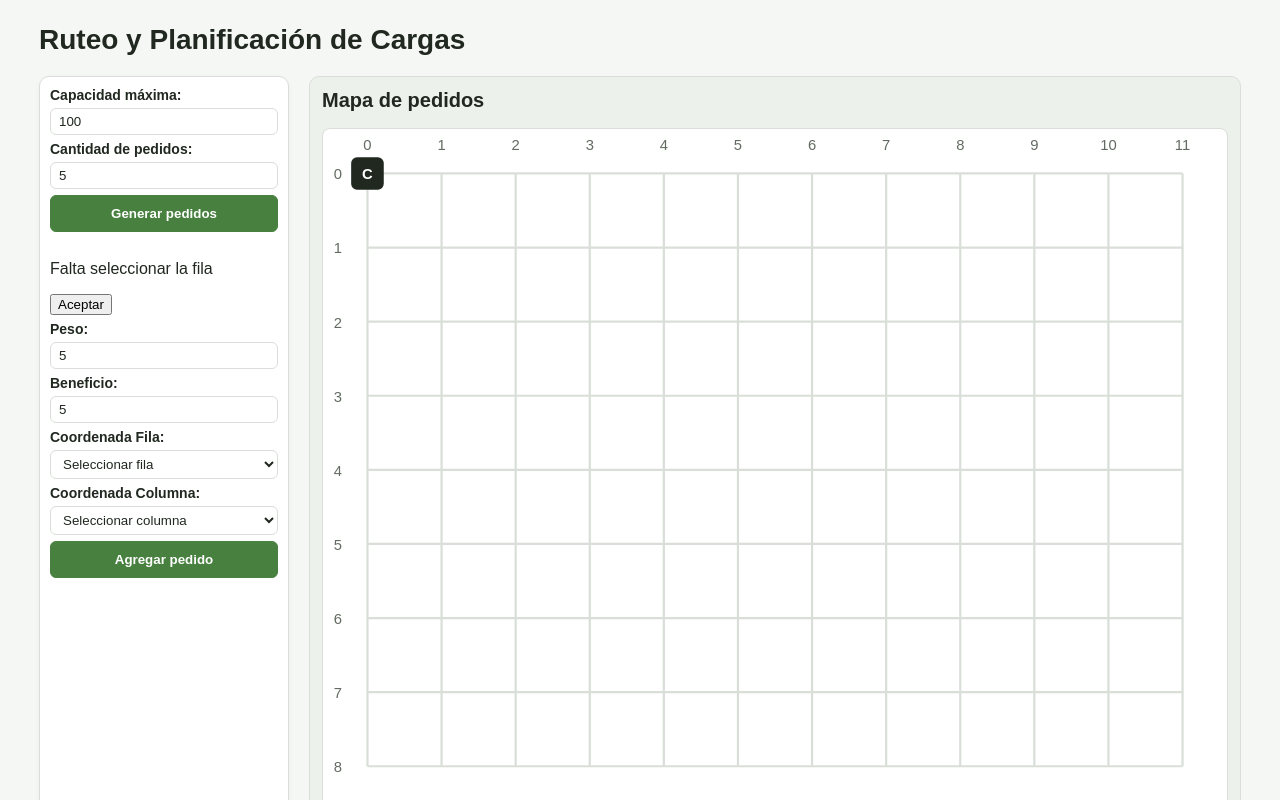
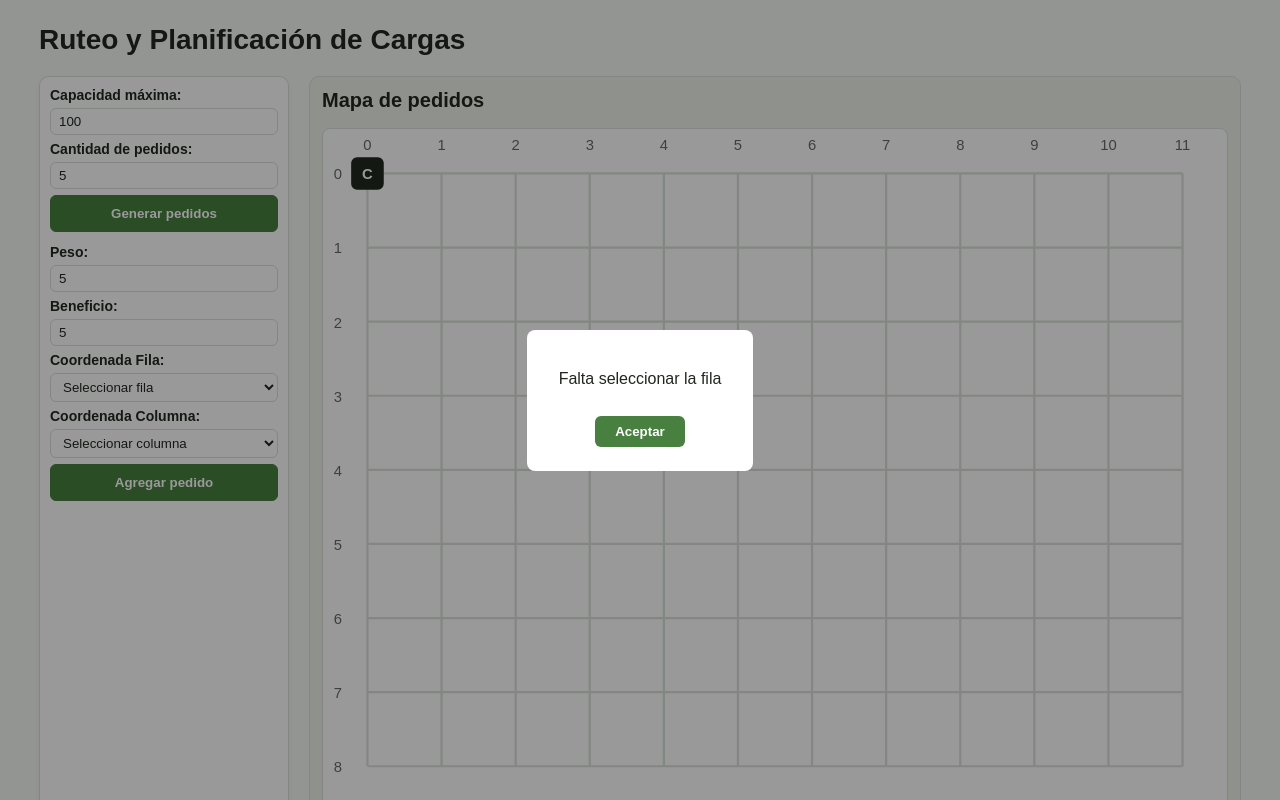
Before and after one commit to Maykel-Poveda-Paniagua/Proyecto1_Ruteo_PlanificacionDeCargas, a React (Vite) app: page / in a window 1280 px wide. Both pictures are taken after typing "5", "5" into the empty fields and a click on the button "Agregar pedido". Shown: the top 800 px of the page. Built offline with nearby package versions, Linux system fonts and the light colour scheme.

Commit message:
style: agregar estilos para la ventana de aviso
Se agregan las clases aviso_fondo, aviso_ventana y aviso_ventana button.

```diff
--- a/src/index.css
+++ b/src/index.css
@@ -493,3 +493,42 @@ body {
         min-height: 300px;
     }
 }
+
+/*==========================================
+AVISO
+========================================== */
+.aviso_fondo {
+    position: fixed;
+    top: 0;
+    left: 0;
+    width: 100%;
+    height: 100%;
+    background: rgba(0, 0, 0, 0.4);
+    display: flex;
+    justify-content: center;
+    align-items: center;
+    z-index: 1000;
+}
+
+.aviso_ventana {
+    background: white;
+    padding: 24px 32px;
+    border-radius: 8px;
+    text-align: center;
+}
+
+.aviso_ventana button {
+    margin-top: 12px;
+    padding: 8px 20px;
+    background: var(--verde);
+    color: white;
+    border: none;
+    border-radius: 6px;
+    cursor: pointer;
+    font-weight: 600;
+    transition: background 0.2s;
+}
+
+.aviso_ventana button:hover {
+    background: var(--verde-oscuro);
+}
```
